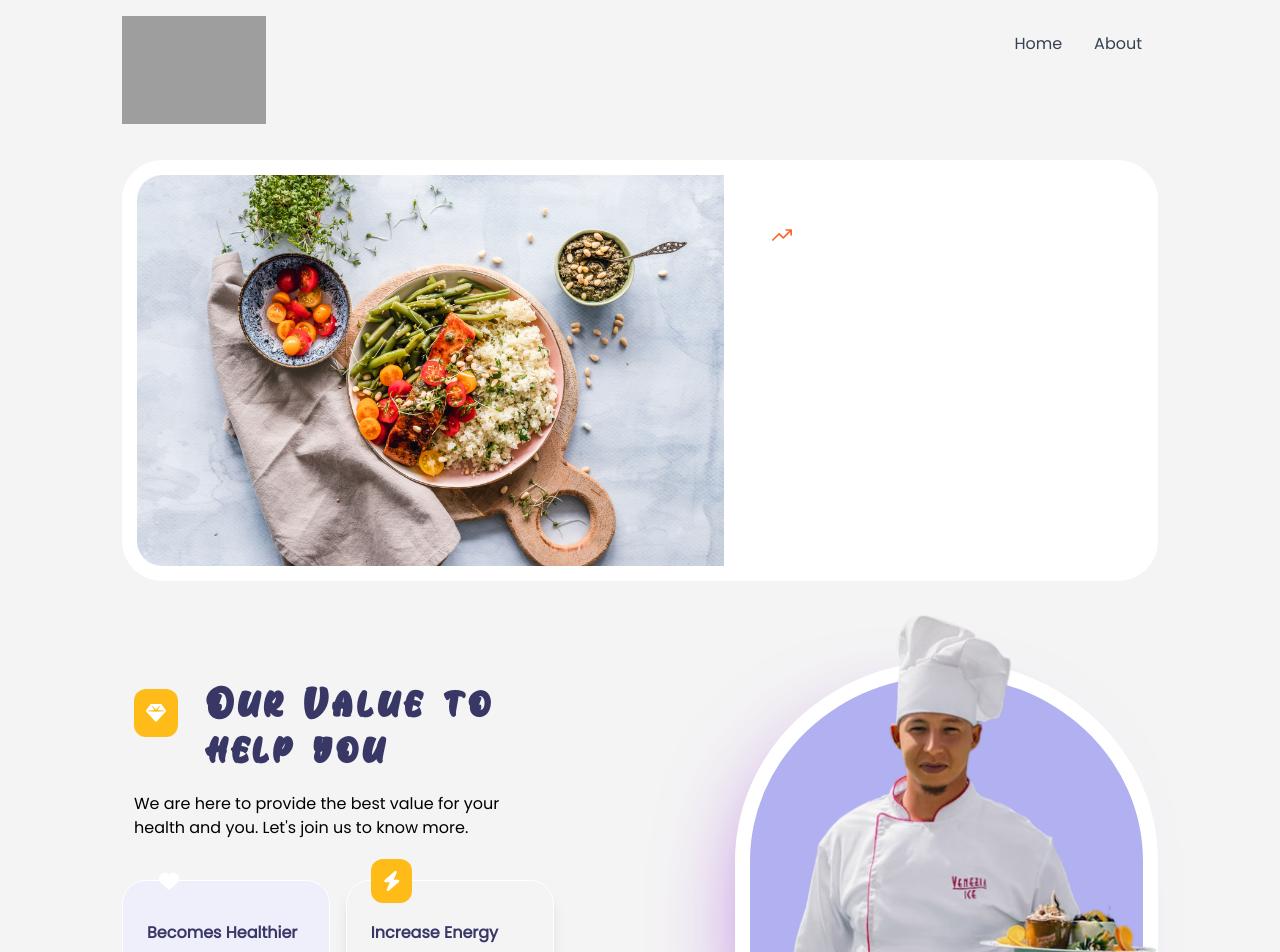
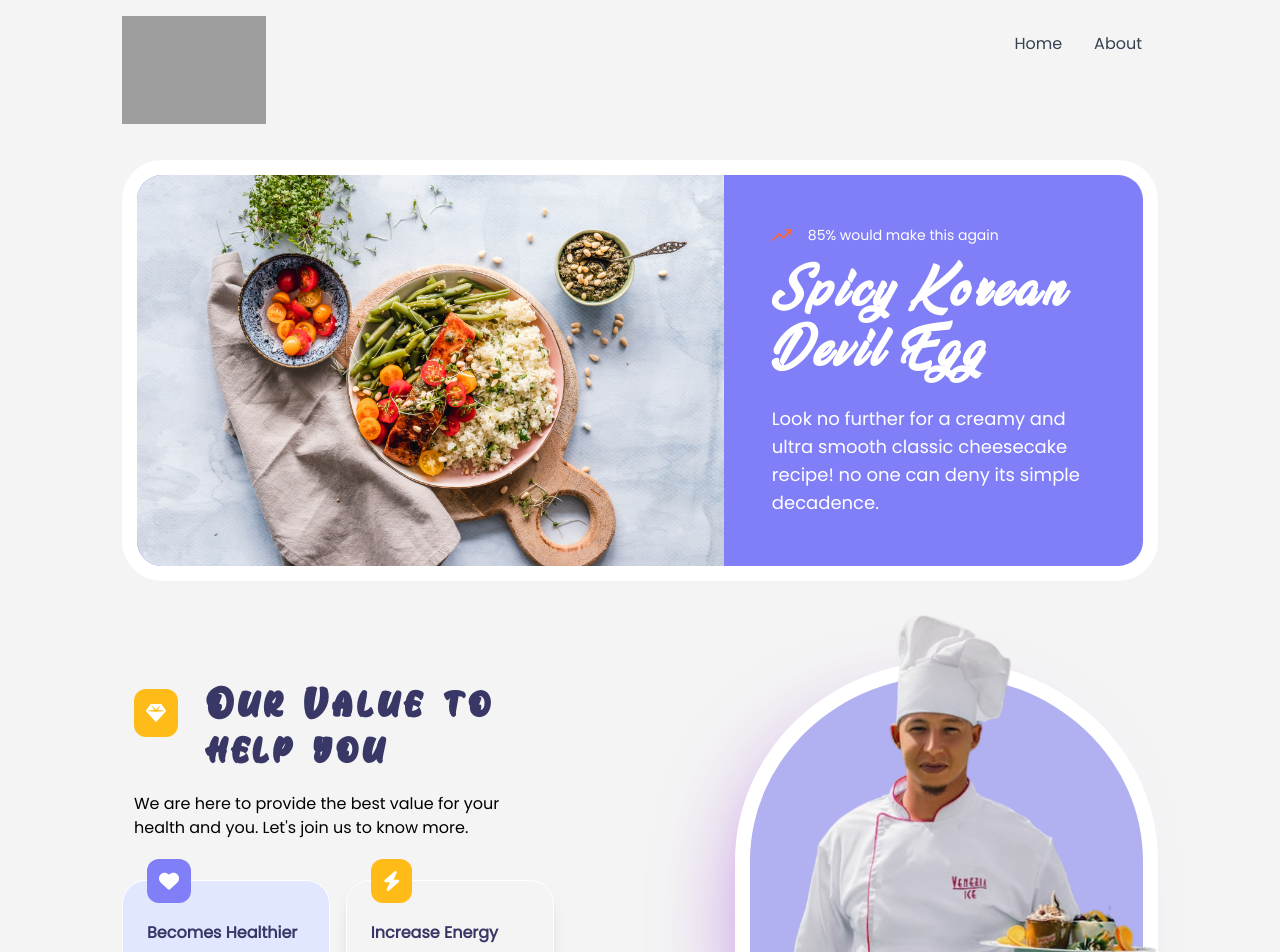
Before and after one commit to Aqib-cyber2/nuxt2-Retaurants, a Nuxt app: page / in a window 1280 px wide. Shown: the top 952 px of the page. Built offline with nearby package versions, Linux system fonts and the light colour scheme; grey boxes are pictures that could not be loaded.

Commit message:
configuration chanages in tailwind color

```diff
--- a/pages/index.vue
+++ b/pages/index.vue
@@ -37,7 +37,7 @@
 
     <!-- slider section -->
     <section class="main-slider mb-20">
-      <div class="flex bg-indigo text-white items-center">
+      <div class="flex bg-indigo-dark text-white items-center">
 
         <!-- left column -->
         <div class="w-7/12">
@@ -119,7 +119,7 @@
               absolute
               top-0
               mt-[-22px]
-              ${i===1 ? 'bg-yellow' : 'bg-indigo'}`
+              ${i===1 ? 'bg-yellow' : 'bg-indigo-dark'}`
             ]"
             >
               <font-awesome-icon :icon="['fa', card.icon]" />
--- a/tailwind.config.js
+++ b/tailwind.config.js
@@ -12,10 +12,10 @@ module.exports = {
       colors: {
         // 'black': '',
         'indigo': {
-          default: '#817ff7',
-          100: '#efeffc',
-          200: '#9f91b9',
-          400: '#383766'
+          light: 'rgb(239 239 252)',
+          200: 'rgb(159 145 185)',
+          400: 'rgb(56 55 102)',
+          dark: 'rgb(129 127 247)',
         },
         'yellow': '#ffbc18'
       }
```
Also changed, not shown: 1 other file (tests, documents, lock files or other folders).
